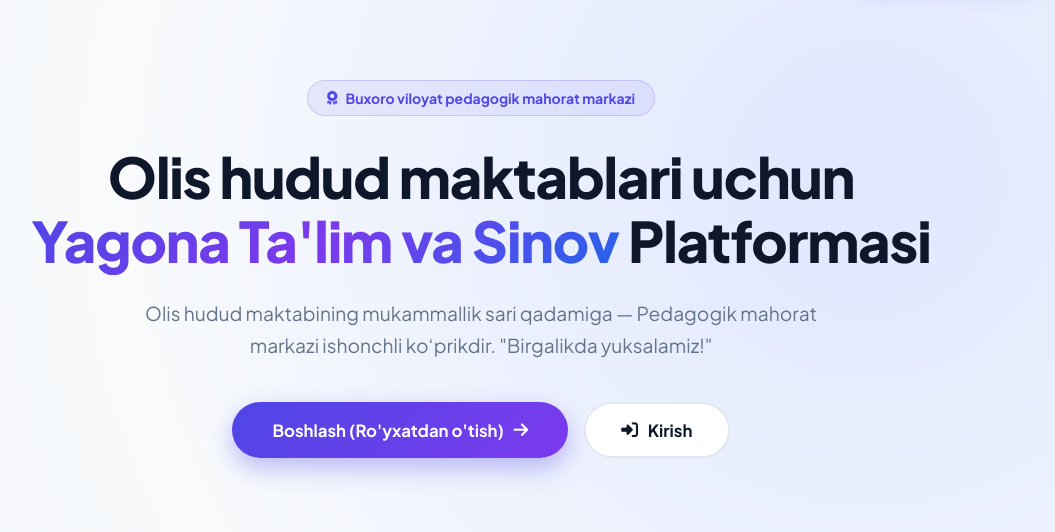
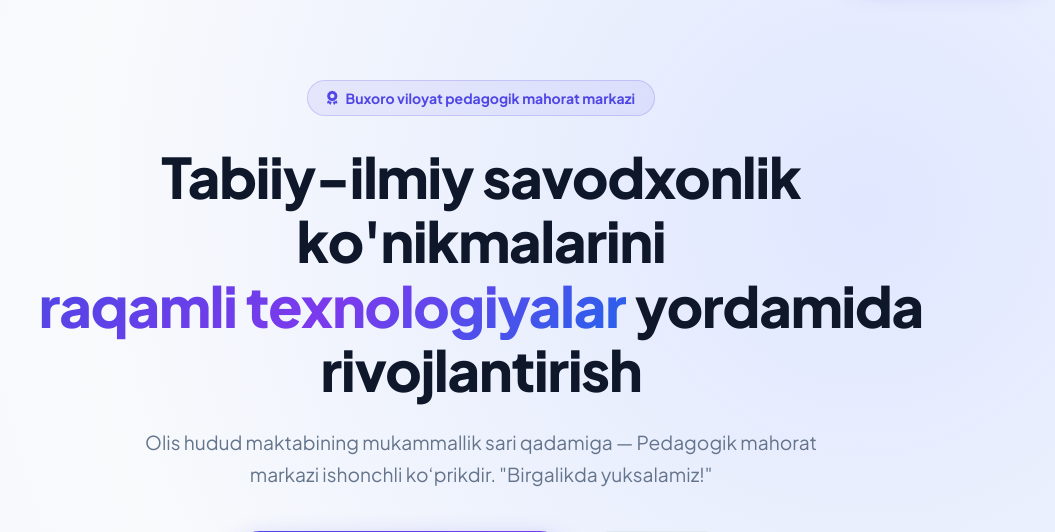
Before and after one commit to sardorbekjumayev/test-platform, a Laravel app: page / in a window 1280 px wide. Shown: the part 86-618 px from the top of the page, without its empty margins (159-1214 px from the left). Run offline with Laravel 12, Linux system fonts and the light colour scheme; data comes from the database, SQL or seed files in the repository; data that the repository does not hold is empty; some libraries are stand-ins or nearby versions.

Commit message:
feat: update hero section title to reflect new educational focus on digital technologies

```diff
--- a/resources/views/welcome.blade.php
+++ b/resources/views/welcome.blade.php
@@ -267,8 +267,8 @@
                 </div>
 
                 <h1 class="hero-title">
-                    Olis hudud maktablari uchun <br>
-                    <span class="gradient-text">Yagona Ta'lim va Sinov</span> Platformasi
+                    Tabiiy-ilmiy savodxonlik ko'nikmalarini <br>
+                    <span class="gradient-text">raqamli texnologiyalar</span> yordamida rivojlantirish
                 </h1>
 
                 <p class="hero-subtitle">
```
